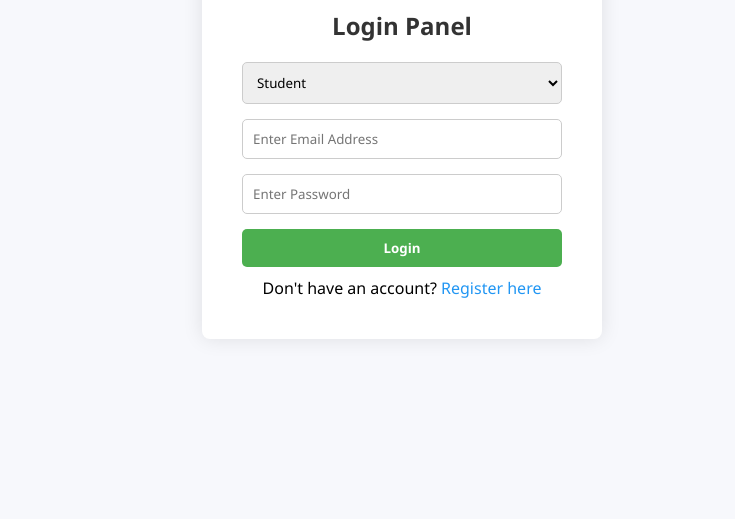
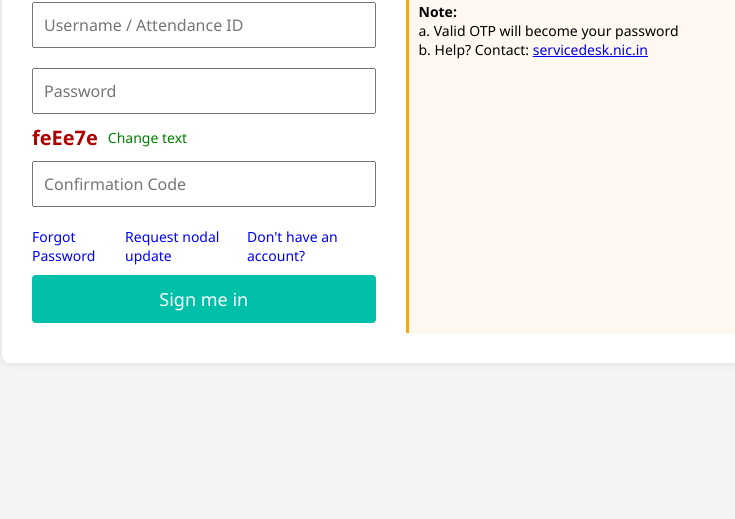
Before and after one commit to yashyadav64/Attendance-.ai, a plain HTML site: page login.html in a window 1280 px wide. Shown: the part 281-800 px from the top of the page, without its empty margins (238-973 px from the left). Drawn offline with Linux system fonts and the light colour scheme.

Commit message:
Update login.html

```diff
--- a/login.html
+++ b/login.html
@@ -2,118 +2,175 @@
 <html lang="en">
 <head>
   <meta charset="UTF-8">
-  <title>Student Attendance System - Login</title>
+  <title>BAS Login - Godawari Web Tech</title>
   <meta name="viewport" content="width=device-width, initial-scale=1.0">
   <style>
     * {
       margin: 0; padding: 0; box-sizing: border-box;
       font-family: 'Segoe UI', sans-serif;
     }
+
     body {
-      background: #f7f8fc;
+      background: #f4f4f4;
       display: flex;
       justify-content: center;
       align-items: center;
-      height: 100vh;
+      min-height: 100vh;
     }
-    .login-box {
-      width: 400px;
+
+    .container {
+      width: 90%;
+      max-width: 800px;
       background: white;
-      padding: 40px;
-      box-shadow: 0 0 20px rgba(0,0,0,0.1);
       border-radius: 8px;
-      text-align: center;
+      box-shadow: 0 0 10px rgba(0,0,0,0.1);
+      padding: 30px;
+      display: flex;
+      gap: 30px;
+      flex-wrap: wrap;
     }
-    .login-box img {
-      width: 60px;
-      margin-bottom: 20px;
+
+    .form-section {
+      flex: 1;
+      min-width: 300px;
     }
-    .login-box h2 {
+
+    h2 {
       margin-bottom: 20px;
       color: #333;
     }
-    .login-box select,
-    .login-box input {
+
+    input {
       width: 100%;
       padding: 10px;
-      margin-bottom: 15px;
-      border-radius: 5px;
-      border: 1px solid #ccc;
+      margin: 10px 0;
+      font-size: 16px;
     }
-    .login-box button {
+
+    .captcha {
+      display: flex;
+      align-items: center;
+      gap: 10px;
+      font-size: 20px;
+      font-weight: bold;
+      color: #b10000;
+    }
+
+    .captcha button {
+      border: none;
+      background: transparent;
+      color: green;
+      cursor: pointer;
+      font-size: 14px;
+    }
+
+    .btn {
+      background: #00c0aa;
+      color: white;
+      padding: 12px;
       width: 100%;
-      padding: 10px;
-      background-color: #4CAF50;
+      font-size: 18px;
+      margin-top: 10px;
       border: none;
-      color: white;
-      font-weight: bold;
-      border-radius: 5px;
       cursor: pointer;
+      border-radius: 4px;
     }
-    .login-box button:hover {
-      background-color: #45a049;
-    }
-    .login-box p {
+
+    .links {
+      display: flex;
+      justify-content: space-between;
+      font-size: 14px;
       margin-top: 10px;
     }
-    .login-box a {
-      color: #2196F3;
+
+    .links a {
+      color: blue;
       text-decoration: none;
+    }
+
+    .info-box {
+      flex: 1;
+      min-width: 300px;
+      font-size: 14px;
+      background: #fff8f0;
+      padding: 10px;
+      border-left: 3px solid orange;
+    }
+
+    .note {
+      font-weight: bold;
+      margin-top: 10px;
+    }
+
+    .error {
+      color: red;
+      margin-top: 10px;
+    }
+
+    @media screen and (max-width: 768px) {
+      .container {
+        flex-direction: column;
+        padding: 20px;
+      }
     }
   </style>
 </head>
 <body>
-  <div class="login-box">
-    <img src="https://cdn-icons-png.flaticon.com/512/847/847969.png" alt="Logo">
-    <h2>Login Panel</h2>
 
-    <select id="userType">
-      <option value="student">Student</option>
-      <option value="faculty">Faculty</option>
-      <option value="admin">Administrator</option>
-    </select>
+  <div class="container">
+    <div class="form-section">
+      <h2>Login to Biometric Attendance System (BAS)</h2>
+      <input type="text" id="username" placeholder="Username / Attendance ID">
+      <input type="password" id="password" placeholder="Password">
 
-    <input type="email" placeholder="Enter Email Address" id="email" required>
-    <input type="password" placeholder="Enter Password" id="password" required>
+      <div class="captcha">
+        <span>feEe7e</span>
+        <button onclick="alert('Refresh Captcha')">Change text</button>
+      </div>
 
-    <button onclick="login()">Login</button>
+      <input type="text" placeholder="Confirmation Code">
 
-    <p>
-      Don't have an account? <a href="register.html">Register here</a>
-    </p>
+      <div class="links">
+        <a href="#">Forgot Password</a>
+        <a href="#">Request nodal update</a>
+        <a href="#">Don't have an account?</a>
+      </div>
+
+      <button class="btn" onclick="login()">Sign me in</button>
+      <div class="error" id="errorMsg"></div>
+    </div>
+
+    <div class="info-box">
+      <strong>Instructions for using Login:</strong>
+      <ol>
+        <li>Use your 6 digit Attendance/Registration ID</li>
+        <li>Enter Captcha code</li>
+        <li>Generate OTP to sign in</li>
+      </ol>
+      <p class="note">Note:</p>
+      <p>a. Valid OTP will become your password</p>
+      <p>b. Help? Contact: <a href="mailto:servicedesk.nic.in">servicedesk.nic.in</a></p>
+    </div>
   </div>
 
   <script>
+    const validUsers = {
+      "av123": "pss123",
+      "ay123": "pss123",
+      "ya123": "pss123"
+    };
+
     function login() {
-      const userType = document.getElementById('userType').value;
-      const email = document.getElementById('email').value.trim();
-      const password = document.getElementById('password').value.trim();
+      const username = document.getElementById("username").value.trim();
+      const password = document.getElementById("password").value.trim();
 
-      if (!email || !password) {
-        alert("Please fill all fields");
-        return;
-      }
-
-      const userData = JSON.parse(localStorage.getItem(email));
-
-      if (!userData) {
-        alert("User not found. Please register first.");
-        return;
-      }
-
-      if (userData.password === password && userData.userType === userType) {
-        // Redirect based on user type
-        if (userType === 'student') {
-          window.location.href = "student-dashboard.html";
-        } else if (userType === 'faculty') {
-          window.location.href = "faculty-dashboard.html";
-        } else if (userType === 'admin') {
-          window.location.href = "admin-dashboard.html";
-        }
+      if (validUsers[username] === password) {
+        window.location.href = "at.html"; // replace with actual panel URL
       } else {
-        alert("Invalid credentials or wrong user type.");
+        document.getElementById("errorMsg").innerText = "❌ Invalid username or password.";
       }
     }
   </script>
+
 </body>
 </html>
```
